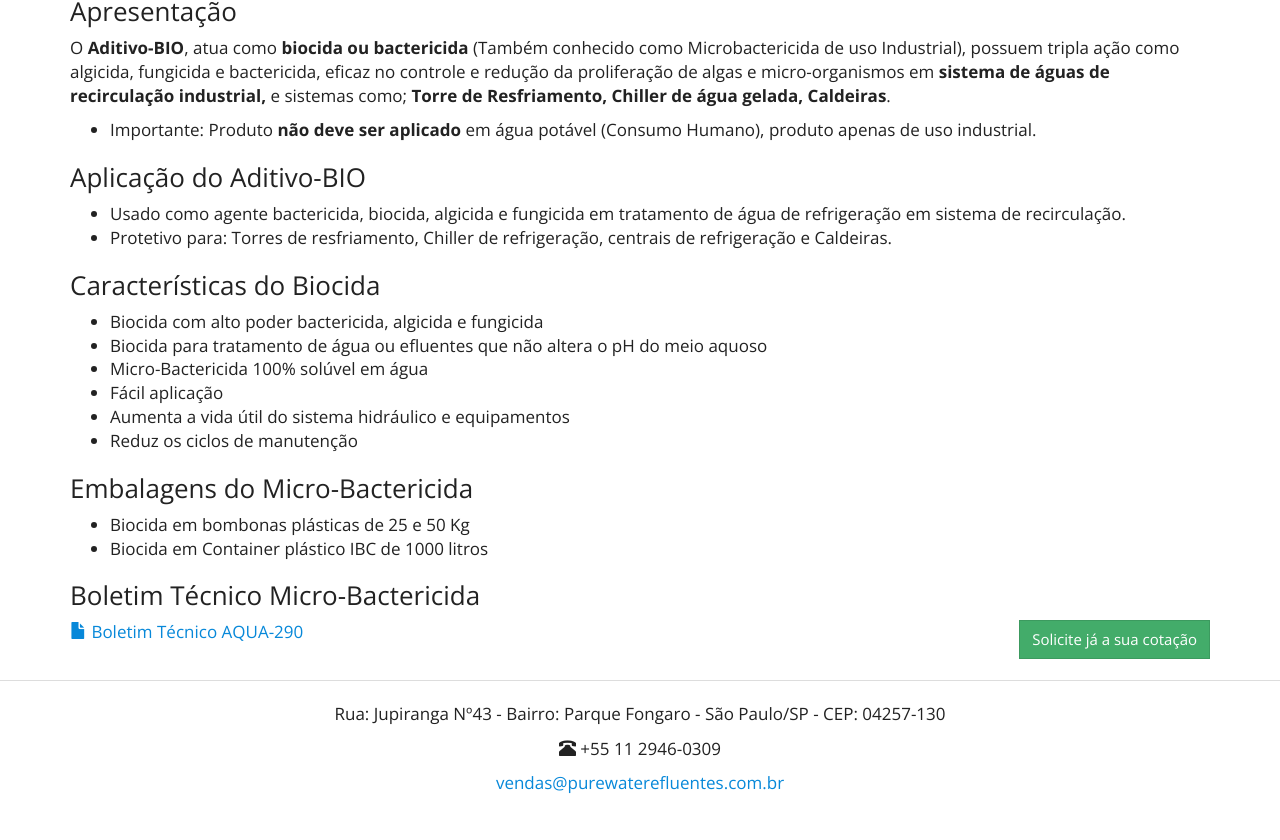
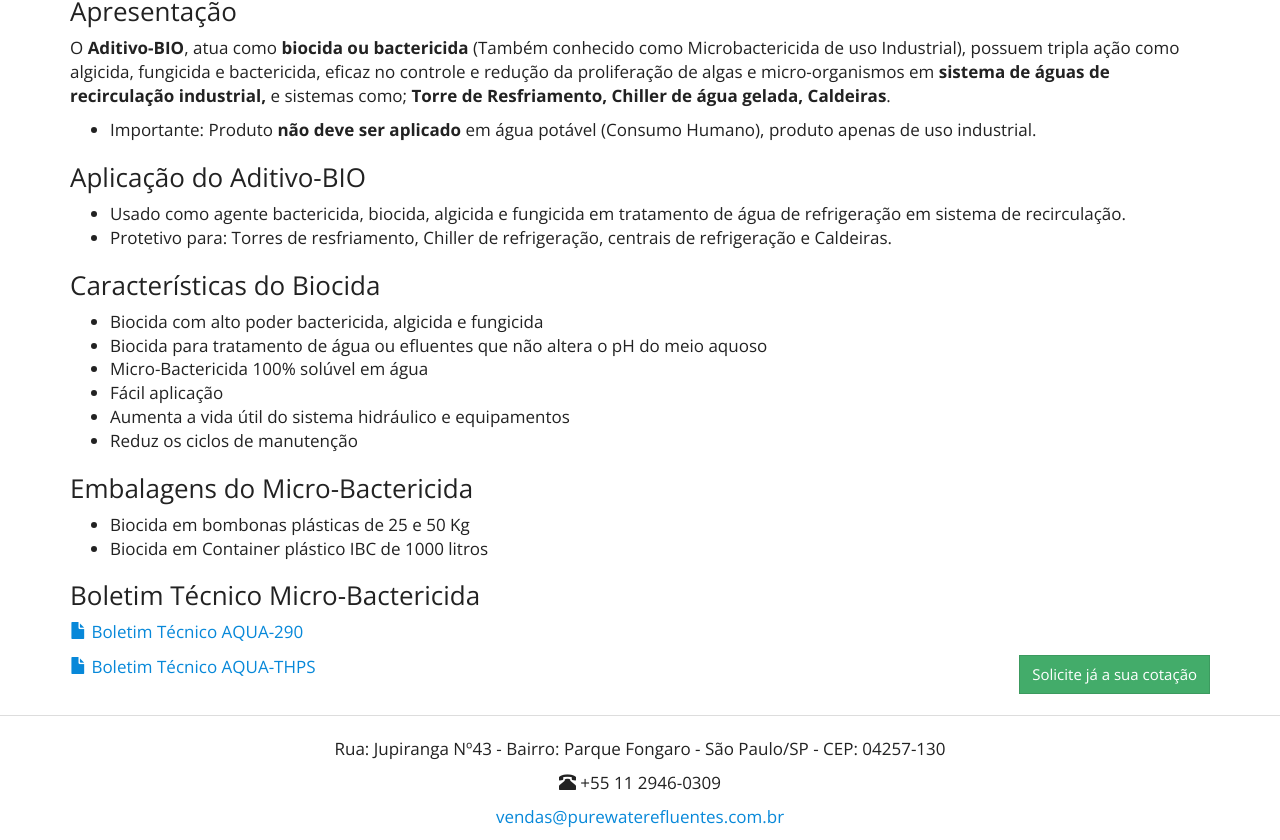
Before and after one commit to purewaterefluentes/purewaterefluentes.github.io, a Jekyll site: the page built from produtos/biocida.md, in a window 1280 px wide and 900 px high, scrolled down 642 px, cut to the strip 60-900 px from the top of the window. Built offline with Jekyll 4.4.1, drawn with Linux system fonts in a browser that asks for light colours; nearby versions of some CDN libraries; library files that are not in the unit come from our copies; before the commit the page ends 1507 px from its top, so only the background shows below that.

Commit message:
Update biocida.md

```diff
--- a/produtos/biocida.md
+++ b/produtos/biocida.md
@@ -36,3 +36,7 @@
 {% include purewater/link-boletim.html
    label="Boletim Técnico AQUA-290"
    arquivo="BOLETIM TÉCNICO - AQUA-290 - REVISADO.pdf" %}
+
+{% include purewater/link-boletim.html
+   label="Boletim Técnico AQUA-THPS"
+   arquivo="BOLETIM TÉCNICO AQUA-THPS aditivo Bio.pdf  " %}
```
